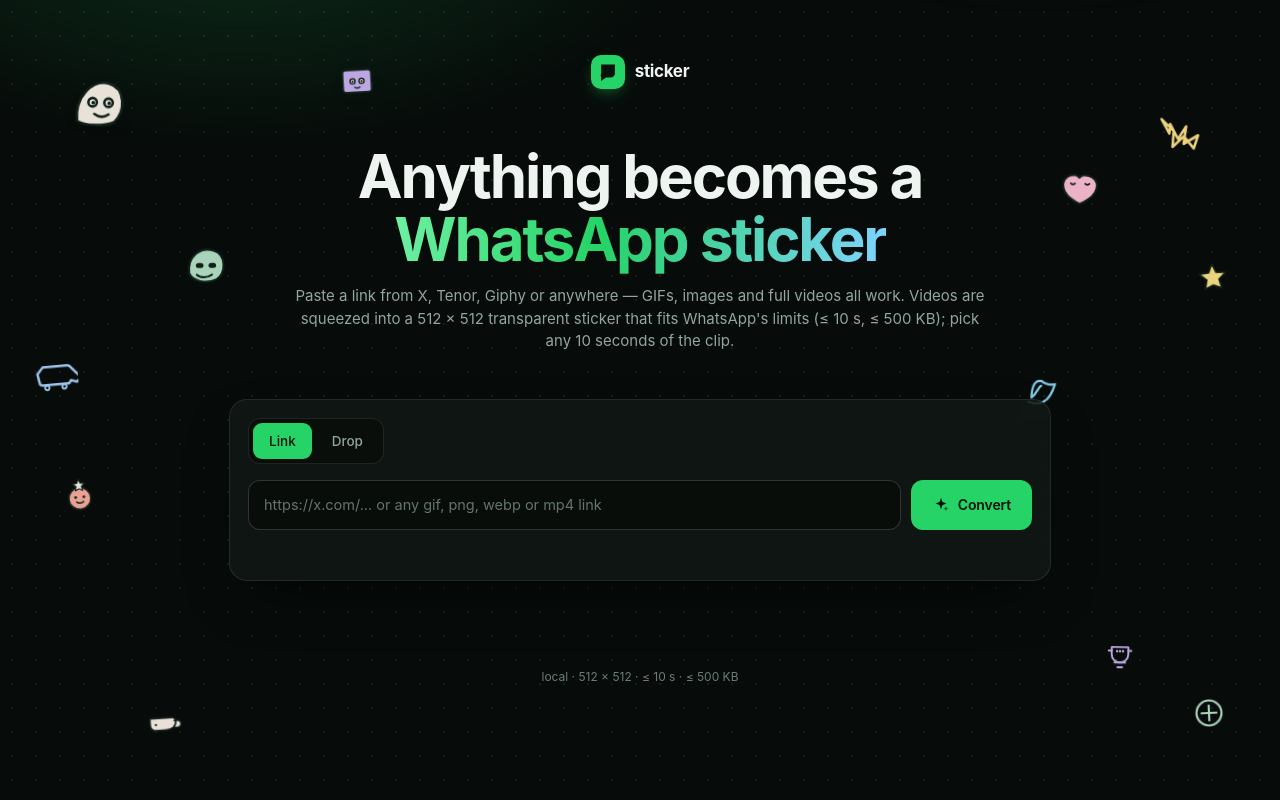
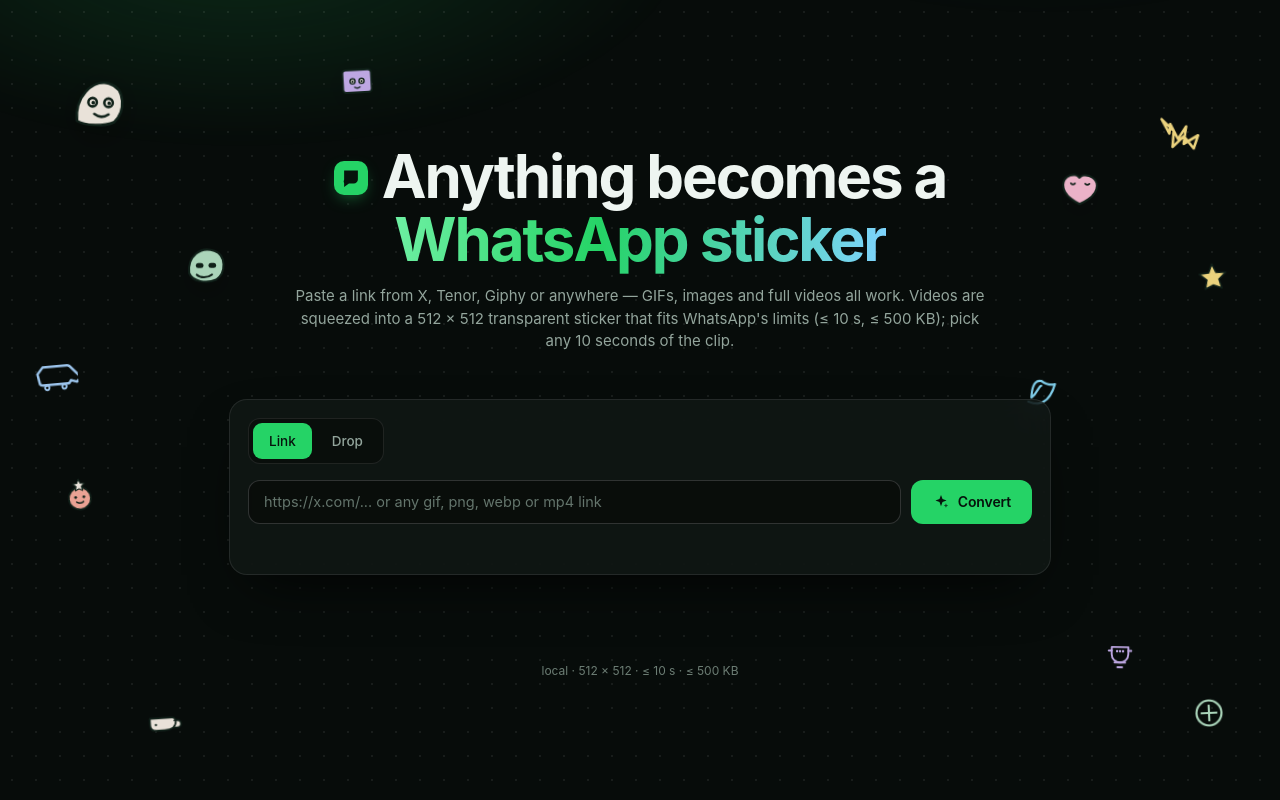
Before and after one commit to Ayush24katiyar/Stickers, a plain HTML site: page static/index.html in a window 1280 px wide. Drawn offline with Linux system fonts and the light colour scheme.

Commit message:
inline brand mark, vertical drop panel, tighter link row

```diff
--- a/static/index.html
+++ b/static/index.html
@@ -27,17 +27,8 @@
   <svg class="float float-12" viewBox="0 0 64 64" width="48" height="48" aria-hidden="true"><path d="M13 22c0-2 2-4 4-4h30c2 0 4 2 4 4v22c0 2-2 4-4 4H17c-2 0-4-2-4-4z" fill="#cdb4f5" stroke="#10221a" stroke-width="2.4" stroke-linejoin="round"/><circle cx="26" cy="33" r="3.4" fill="#fdf5ec" stroke="#10221a" stroke-width="1.8"/><circle cx="38" cy="33" r="3.4" fill="#fdf5ec" stroke="#10221a" stroke-width="1.8"/><circle cx="26" cy="33.4" r="1.5" fill="#10221a"/><circle cx="38" cy="33.4" r="1.5" fill="#10221a"/><path d="M28.5 41q3.5 2.6 7 0" stroke="#10221a" stroke-width="1.8" fill="none" stroke-linecap="round"/></svg>
 
   <main class="shell">
-    <header class="top">
-      <a class="brand" href="/">
-        <span class="brand-mark" aria-hidden="true">
-          <svg viewBox="0 0 32 32" width="22" height="22"><path d="M6 5h20v13a6 6 0 0 1-6 6h-7l-7 5v-5.5A6 6 0 0 1 6 18z" fill="currentColor"/></svg>
-        </span>
-        <span class="brand-name">sticker</span>
-      </a>
-    </header>
-
     <section class="hero">
-      <h1>Anything becomes a<br /><span class="grad">WhatsApp sticker</span></h1>
+      <h1><a class="brand-inline" href="/" aria-label="sticker home"><span class="brand-mark" aria-hidden="true"><svg viewBox="0 0 32 32" width="22" height="22"><path d="M6 5h20v13a6 6 0 0 1-6 6h-7l-7 5v-5.5A6 6 0 0 1 6 18z" fill="currentColor"/></svg></span></a>Anything becomes a<br /><span class="grad">WhatsApp sticker</span></h1>
       <p class="sub">Paste a link from X, Tenor, Giphy or anywhere — GIFs, images and full videos all work. Videos are squeezed into a 512 × 512 transparent sticker that fits WhatsApp's limits (≤ 10 s, ≤ 500 KB); pick any 10 seconds of the clip.</p>
     </section>
 
--- a/static/style.css
+++ b/static/style.css
@@ -59,7 +59,7 @@ body {
   z-index: 1;
   width: min(822px, calc(100% - 40px));
   margin: 0 auto;
-  padding: 55px 0 40px;
+  padding: 145px 0 40px;
 }
 
 /* ---------- header ---------- */
@@ -106,6 +106,16 @@ body {
 }
 
 /* ---------- hero ---------- */
+
+.brand-inline {
+  display: inline-flex;
+  vertical-align: middle;
+  margin-right: 14px;
+  text-decoration: none;
+  transform: translateY(-4px);
+}
+
+.brand-inline:hover .brand-mark { filter: brightness(1.08); }
 
 .hero { text-align: center; margin-bottom: 46px; margin-top: 0; width: 100%; }
 
@@ -180,6 +190,10 @@ h1 {
   align-items: stretch;
 }
 
+#panel-upload { flex-direction: column; }
+#panel-upload .drop { flex: none; width: 100%; }
+#panel-upload .btn.primary { width: 100%; }
+
 .panel.is-hidden, .is-hidden { display: none !important; }
 
 .field { flex: 1; display: flex; }
@@ -192,7 +206,7 @@ input[type="url"] {
   background: rgba(0, 0, 0, 0.38);
   border: 1px solid var(--line-strong);
   border-radius: 12px;
-  padding: 13px 15px;
+  padding: 10px 15px;
   outline: none;
   transition: border-color 0.15s ease, box-shadow 0.15s ease;
 }
@@ -213,7 +227,7 @@ input[type="url"]:focus {
   font-weight: 600;
   letter-spacing: -0.01em;
   border-radius: 12px;
-  padding: 13px 20px;
+  padding: 10px 20px;
   border: 1px solid transparent;
   cursor: pointer;
   text-decoration: none;
```
